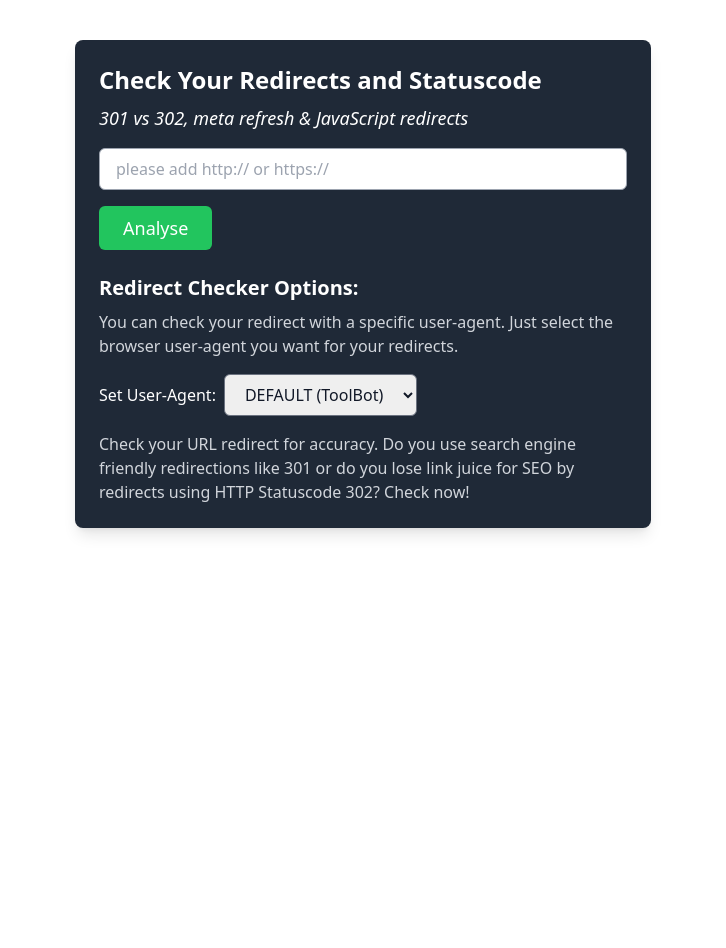
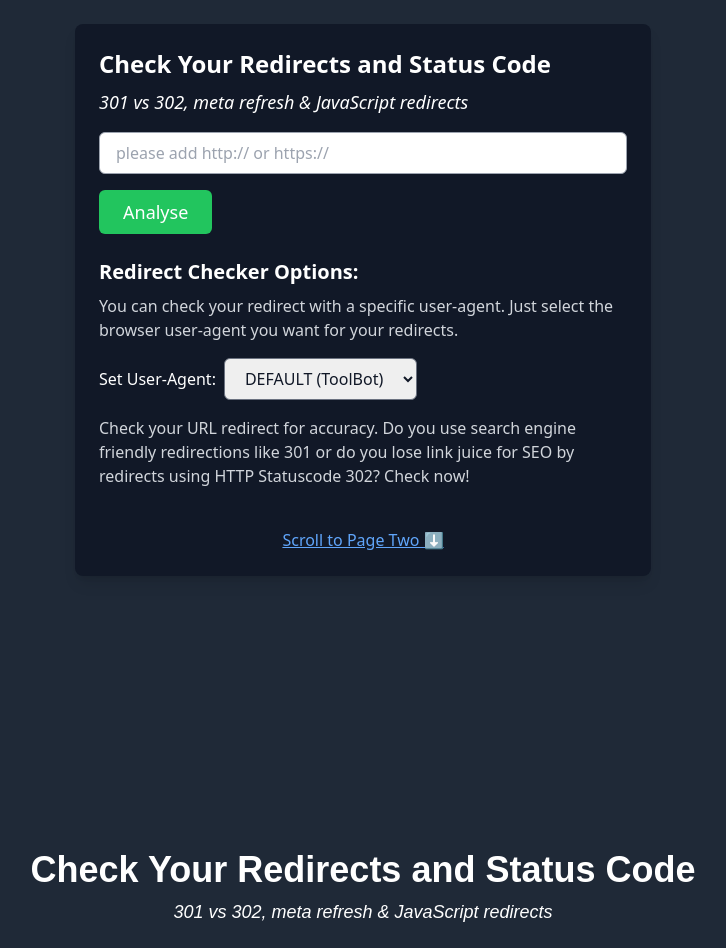
Before and after one commit to Arupbiswas09/newprojectnext, a Next.js app: page /check-redirects in a window 1280 px wide. Shown: the top 948 px of the page, without its empty margins (277-1003 px from the left). Before the commit the page ends 800 px from the top, so only its background shows below. Built offline with nearby package versions, Linux system fonts and the light colour scheme.

Commit message:
Update check-redirects.js

```diff
--- a/src/pages/check-redirects.js
+++ b/src/pages/check-redirects.js
@@ -1,13 +1,28 @@
-import React from 'react';
-
-export async function getServerSideProps() {
-  return { props: {} };
-}
+import { useEffect, useRef } from "react";
+import RedirectChecker from "./redirect-checker";
 
 export default function CheckRedirects() {
+  const pageTwoRef = useRef(null);
+
+  useEffect(() => {
+    const handleScroll = () => {
+      if (pageTwoRef.current) {
+        const pageTwoTop = pageTwoRef.current.getBoundingClientRect().top;
+        if (pageTwoTop < window.innerHeight / 2) {
+          pageTwoRef.current.scrollIntoView({ behavior: "smooth" });
+        }
+      }
+    };
+
+    window.addEventListener("scroll", handleScroll);
+    return () => window.removeEventListener("scroll", handleScroll);
+  }, []);
+
   return (
-    <div className="max-w-xl mx-auto mt-10 p-6 bg-gray-800 text-white rounded-lg shadow-lg font-sans">
-      <h1 className="text-2xl font-bold">Check Your Redirects and Statuscode</h1>
+    <div className="min-h-screen bg-gray-800 text-white p-6">
+      {/* Page One */}
+      <div className="max-w-xl mx-auto p-6 bg-gray-900 rounded-lg shadow-lg font-sans">
+        <h1 className="text-2xl font-bold">Check Your Redirects and Status Code</h1>
         <p className="text-lg italic mt-2">301 vs 302, meta refresh & JavaScript redirects</p>
 
         <div className="mt-4">
@@ -33,13 +48,28 @@ export default function CheckRedirects() {
             <option value="DEFAULT (ToolBot)">DEFAULT (ToolBot)</option>
             <option value="GoogleBot">GoogleBot</option>
             <option value="ArupBot">ArupBot</option>
-
           </select>
         </div>
 
         <p className="text-gray-300 mt-4">
           Check your URL redirect for accuracy. Do you use search engine friendly redirections like 301 or do you lose link juice for SEO by redirects using HTTP Statuscode 302? Check now!
         </p>
+
+        {}
+        <div className="mt-10 text-center">
+          <a
+            href="#page-two"
+            className="text-blue-400 hover:text-blue-300 underline"
+          >
+            Scroll to Page Two ⬇
+          </a>
+        </div>
+      </div>
+
+      {}
+      <div ref={pageTwoRef} id="page-two" className="mt-10">
+        <RedirectChecker />
+      </div>
     </div>
   );
 }
```
Lines whose indentation alone changed are shown as unchanged.
